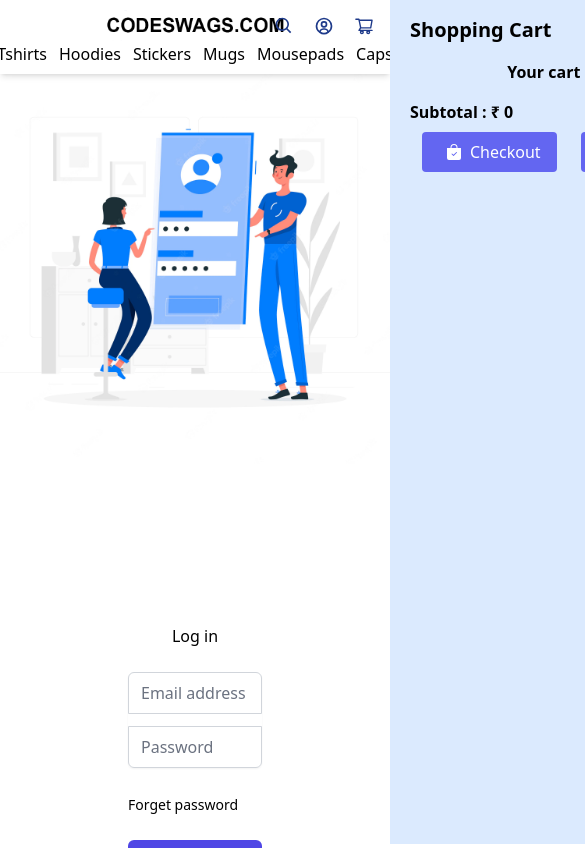
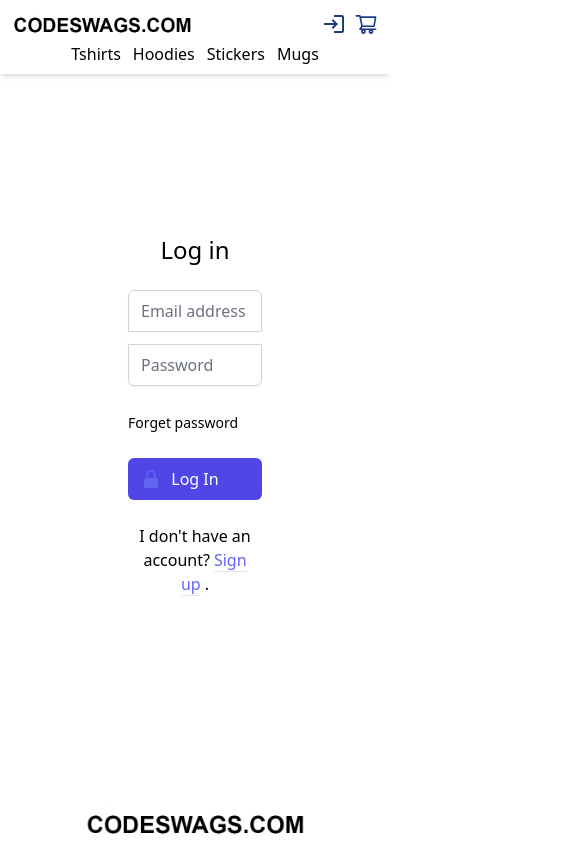
Before and after one commit to AbhinayJangde/codeswags, a Next.js app: page /login in a window 390 px wide. Shown: the top 848 px of the page, 585 px wide, since content can reach past the window. Built offline with nearby package versions, Linux system fonts and the light colour scheme.

Commit message:
adding logout feature - codeswags.com

```diff
--- a/components/Navbar.js
+++ b/components/Navbar.js
@@ -4,9 +4,10 @@ import Link from 'next/link'
 import { AiOutlineShoppingCart, AiOutlineCloseCircle, AiOutlinePlusCircle, AiOutlineMinusCircle } from 'react-icons/ai';
 import { BsFillBagCheckFill } from 'react-icons/bs';
 import { BiUserCircle, BiSearch } from 'react-icons/bi';
+import { MdLogin} from 'react-icons/md';
 
-const Navbar = ({ cart, addToCart, removeFromCart, clearCart, subTotal }) => {
-
+const Navbar = ({logout, user, cart, addToCart, removeFromCart, clearCart, subTotal }) => {
+  const [dropdown, setDropdown] = useState(false)
   const toggleCart = () => {
     if (ref.current.classList.contains('translate-x-full')) {
       ref.current.classList.remove('translate-x-full')
@@ -18,11 +19,13 @@ const Navbar = ({ cart, addToCart, removeFromCart, clearCart, subTotal }) => {
     }
   }
   const ref = useRef()
+
+
   return (
     <>
 
       <nav className='flex flex-col md:flex-row md:justify-start justify-center items-center py-2 shadow-md sticky top-0 bg-white z-10'>
-        <div className="logo mx-5 cursor-pointer">
+        <div className="logo mr-auto pl-3 md:pl-0 md:mx-5 cursor-pointer">
           <Link href={'/'}><Image src="/logo.png" width={180} height={20} alt="" /></Link>
         </div>
         <div className="nav flex">
@@ -31,16 +34,28 @@ const Navbar = ({ cart, addToCart, removeFromCart, clearCart, subTotal }) => {
             <Link href='/hoodies'><li>Hoodies</li></Link>
             <Link href='/stickers'><li>Stickers</li></Link>
             <Link href='/mugs'><li>Mugs</li></Link>
-            <Link href='/mousepads'><li>Mousepads</li></Link>
-            <Link href='/caps'><li>Caps</li></Link>
+            {/* <Link href='/mousepads'><li>Mousepads</li></Link> */}
+            {/* <Link href='/caps'><li>Caps</li></Link> */}
           </ul>
         </div>
-        <div className="cart flex space-x-5 items-center absolute top-4 right-4 md:top-2 md:right-5">
-          <BiSearch className='text-xl md:text-3xl cursor-pointer text-blue-900' />
-          <Link href={'/login'}>
-          <BiUserCircle className='opencart text-xl md:text-3xl cursor-pointer text-blue-900' />
-          </Link>
-          <AiOutlineShoppingCart onClick={toggleCart} className='opencart text-xl md:text-3xl cursor-pointer text-blue-900' />
+        <div className="cart flex space-x-2 items-center absolute top-3 right-3 md:top-2 md:right-5">
+          {/* <BiSearch className='text-xl md:text-3xl cursor-pointer text-blue-900' /> */}
+          <a onMouseOver={()=>{setDropdown(true)}} onMouseLeave={()=>{setDropdown(false)}}>
+
+          { dropdown && <div onMouseOver={()=>{setDropdown(true)}} onMouseLeave={()=>{setDropdown(false)}} className="absolute right-12  top-7 rounded-md w-40 px-3 py-4 bg-blue-300">
+            <ul className=''>
+              <Link href={'/myaccount'}><li className=' text-gray-900 text-semibold text-xl '>My Account</li></Link>
+              <Link href={'/orders'}><li className=' text-gray-900 text-semibold text-xl '>Orders</li></Link>
+              <a onClick={logout}><li className=' cursor-pointer text-gray-900 text-semibold text-xl '>Logout</li></a>
+            </ul>
+          </div>}
+          {user.value && <BiUserCircle  className=' text-2xl md:text-3xl cursor-pointer text-blue-900' />}
+
+          </a>
+          {!user.value && <Link href={'/login'}>
+            <MdLogin className=' text-2xl md:text-3xl cursor-pointer text-blue-900' />
+          </Link>}
+          <AiOutlineShoppingCart onClick={toggleCart} className=' text-2xl md:text-3xl cursor-pointer text-blue-900' />
         </div>
         <div ref={ref} className={`w-96 h-[100vh] sideCart absolute z-10 top-0 right-0 ${Object.keys(cart).length !== 0 ? `translate-x-0`: `translate-x-full`}  transform transition-transform  bg-blue-100 px-5 py-4`}>
           <div className='flex justify-between'>
--- a/pages/_app.js
+++ b/pages/_app.js
@@ -7,6 +7,9 @@ function MyApp({ Component, pageProps }) {
   const router = useRouter()
   const [cart, setCart] = useState({})
   const [subTotal, setSubTotal] = useState(0)
+  const [user, setUser] = useState({value: null})
+  const [key, setkey] = useState()
+
   useEffect(()=>{
     try {
       if(localStorage.getItem('cart')){
@@ -17,7 +20,12 @@ function MyApp({ Component, pageProps }) {
       console.log(error)
       localStorage.clear()
     }
-  }, [])
+    let token = localStorage.getItem('token')
+    if(token){
+      setUser({value: token})
+      setkey(Math.random())
+    }
+  }, [router.query])
   const saveCart = (myCart)=>{
     localStorage.setItem('cart', JSON.stringify(myCart))
     let subt = 0
@@ -64,9 +72,15 @@ function MyApp({ Component, pageProps }) {
     setCart({})
     saveCart({})
   }
+  const logout = ()=>{
+    setUser({value:null})
+    localStorage.removeItem('token')
+    setkey(Math.random())
+    router.push('http://localhost:3000/login')
+  }
   return (
   <>
-      <Navbar key={subTotal} cart={cart} addToCart={addToCart} removeFromCart={removeFromCart} clearCart={clearCart} subTotal={subTotal} />
+      <Navbar logout={logout} user={user} key={key} cart={cart} addToCart={addToCart} removeFromCart={removeFromCart} clearCart={clearCart} subTotal={subTotal} />
       <Component cart={cart} addToCart={addToCart} buyNow={buyNow} removeFromCart={removeFromCart} clearCart={clearCart} subTotal={subTotal}  {...pageProps} />
       <Footer/>
     </>
--- /dev/null
+++ b/pages/_document.js
@@ -0,0 +1,13 @@
+import { Html, Head, Main, NextScript } from 'next/document'
+
+export default function Document() {
+  return (
+    <Html className='overflow-x-hidden'>
+      <Head />
+      <body>
+        <Main />
+        <NextScript />
+      </body>
+    </Html>
+  )
+}
--- a/pages/index.js
+++ b/pages/index.js
@@ -22,7 +22,7 @@ const Home = () => {
               Wear whatever you want? What do you want? You want code? so why not wear the code!
             </p>
           </div>
-          <div className="flex flex-wrap -m-4">
+          <div className="flex flex-col md:flex-row -m-4">
             <div className="xl:w-1/3 md:w-1/2 p-4">
               <div className="border border-gray-200 p-6 rounded-lg flex flex-col items-center justify-center">
                 <div className="w-10 h-10 inline-flex items-center justify-center rounded-full bg-blue-400 text-indigo-900 mb-4">
--- a/pages/login.js
+++ b/pages/login.js
@@ -69,16 +69,16 @@ const Login = () => {
 
   }
   return (
-    <div class="mb-80">
+    <div class="mb-10 md:mb-80">
       <div class="flex flex-col md:flex-row justify-center items-center ">
       <ToastContainer position="top-center" autoClose={5000} hideProgressBar={false} newestOnTop={false} closeOnClick rtl={false} pauseOnFocusLoss draggable pauseOnHover theme="light" />
 
-        <div className="img ">
+        <div className={`hidden md:block `}>
             <Image src={login} width={500} alt="" />
         </div>
         <div className="p-32">
         <form onSubmit={handleSubmit} className="mt-8 space-y-6" method="POST">
-          <h2 className='text-center md:text-4xl'>Log in</h2>
+          <h2 className='text-center text-2xl md:text-4xl'>Log in</h2>
           <input type="hidden" name="remember" value="true" />
           <div className="space-y-3 rounded-md shadow-sm">
 
--- /dev/null
+++ b/pages/orders.js
@@ -0,0 +1,11 @@
+import React from 'react'
+
+const orders = () => {
+  return (
+    <div>
+      this is orders page
+    </div>
+  )
+}
+
+export default orders
```
